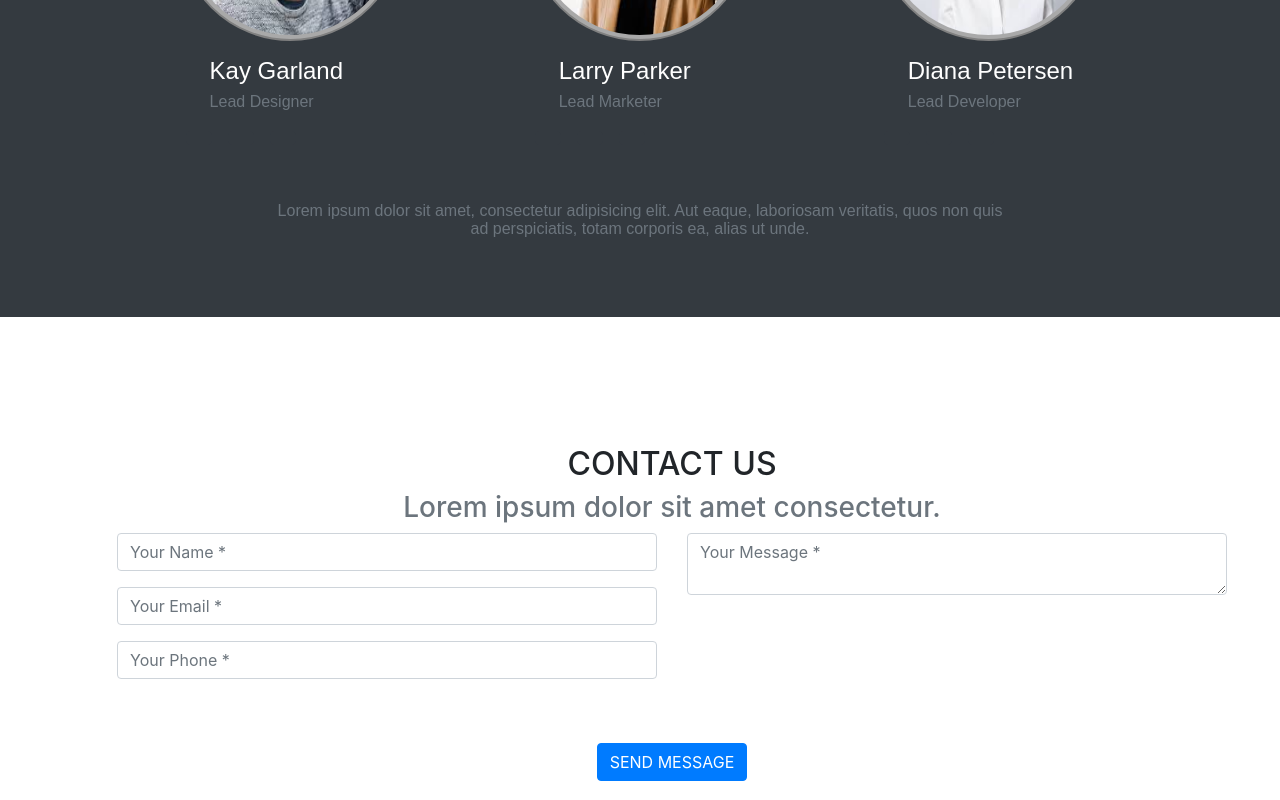
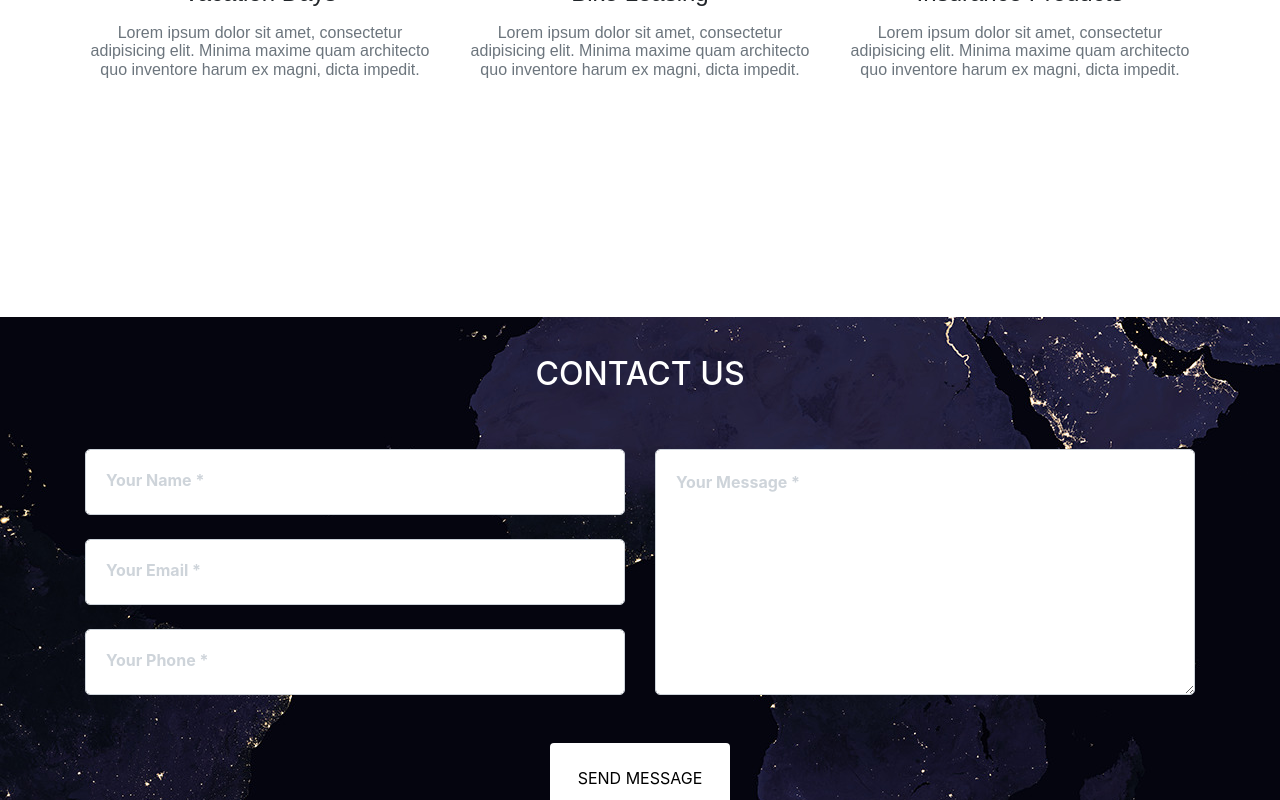
Before and after one commit to robeleph/illustrations_benefits_costs, an Angular app: page / in a window 1280 px wide. Shown: the part 1800-2600 px from the top of the page. Built offline with nearby package versions, Linux system fonts and the light colour scheme; some icons are missing.

Commit message:
minor fixes

```diff
--- a/src/app/about/about.component.css
+++ b/src/app/about/about.component.css
@@ -1,5 +1,4 @@
 html {
-  margin-bottom: 10%;
   padding-bottom: 15%;
   padding-top: 1%;
   color: white;
@@ -9,9 +8,9 @@ section {
   margin-top: 5%;
 }
 img {
-  padding: 0.25rem;
+  padding: 0.45rem;
   background-color: darkgray;
-  border: 2px solid grey;
+  border: 5px solid grey;
   border-radius: 0.25rem;
   max-width: 100%;
   height: auto;
--- a/src/app/about/about.component.html
+++ b/src/app/about/about.component.html
@@ -18,18 +18,17 @@
               alt="..."
             />
             <div style="margin-left: 10%; margin-top: 5%">
-              <h4>Kay Garland</h4>
+              <h4>Stuart Garland</h4>
               <p class="text-muted">Lead Designer</p>
             </div>
-
-            <a class="btn btn-dark btn-social mx-2 text-dark">
-              <i class="fab fa-twitter"></i
+            <a class="btn btn-dark btn-social mx-2">
+              <i class="fab fa-2x fa-twitter"></i
             ></a>
             <a class="btn btn-dark btn-social mx-2"
-              ><i class="fab fa-facebook-f"></i
+              ><i class="fab fa-2x fa-facebook-f"></i
             ></a>
             <a class="btn btn-dark btn-social mx-2"
-              ><i class="fab fa-linkedin-in"></i
+              ><i class="fab fa-2x fa-linkedin-in"></i
             ></a>
           </div>
         </div>
@@ -47,13 +46,13 @@
             </div>
 
             <a class="btn btn-dark btn-social mx-2"
-              ><i class="fab fa-twitter"></i
+              ><i class="fab fa-2x fa-twitter"></i
             ></a>
             <a class="btn btn-dark btn-social mx-2"
-              ><i class="fab fa-facebook-f"></i
+              ><i class="fab fa-2x fa-facebook-f"></i
             ></a>
             <a class="btn btn-dark btn-social mx-2"
-              ><i class="fab fa-linkedin-in"></i
+              ><i class="fab fa-2x fa-linkedin-in"></i
             ></a>
           </div>
         </div>
@@ -71,13 +70,13 @@
             </div>
 
             <a class="btn btn-dark btn-social mx-2"
-              ><i class="fab fa-twitter"></i
+              ><i class="fab fa-2x fa-twitter"></i
             ></a>
             <a class="btn btn-dark btn-social mx-2"
-              ><i class="fab fa-facebook-f"></i
+              ><i class="fab fa-2x fa-facebook-f"></i
             ></a>
             <a class="btn btn-dark btn-social mx-2"
-              ><i class="fab fa-linkedin-in"></i
+              ><i class="fab fa-2x fa-linkedin-in"></i
             ></a>
           </div>
         </div>
--- a/src/app/app.component.html
+++ b/src/app/app.component.html
@@ -1,6 +1,6 @@
 <app-navbar></app-navbar>
 <app-slider></app-slider>
+<app-about></app-about>
 <app-services></app-services>
-<app-about></app-about>
 <app-contact></app-contact>
 <app-footer></app-footer>
--- a/src/app/contact/contact.component.css
+++ b/src/app/contact/contact.component.css
@@ -1,4 +1,68 @@
-section{
-    height: 500px;
-    margin-top: 5%;
-  }
+section#contact {
+  background-color: white;
+  background-image: url("../../assets/world.jpg");
+  background-repeat: no-repeat;
+  background-position: center;
+  height: 600px;
+  padding-top: 3%;
+}
+section#contact .section-heading {
+  color: white;
+}
+section#contact form#contactForm .form-group {
+  margin-bottom: 1.5rem;
+}
+section#contact form#contactForm .form-group input,
+section#contact form#contactForm .form-group textarea {
+  padding: 1.25rem;
+  border-radius: 5px;
+  font-family: "Courier New", Courier, monospace;
+}
+section#contact form#contactForm .form-group input.form-control {
+  height: auto;
+  color: black;
+  background-color: white;
+}
+section#contact form#contactForm .form-group-textarea {
+  height: 100%;
+}
+section#contact form#contactForm .form-group-textarea textarea {
+  height: 100%;
+  min-height: 10rem;
+  background-color: white;
+}
+section#contact form#contactForm p.help-block {
+  margin: 0;
+}
+section#contact form#contactForm .form-control:focus {
+  border-color: #fed136;
+  box-shadow: none;
+}
+section#contact form#contactForm ::-webkit-input-placeholder {
+  font-family: "Montserrat", -apple-system, BlinkMacSystemFont, "Segoe UI",
+    Roboto, "Helvetica Neue", Arial, sans-serif, "Apple Color Emoji",
+    "Segoe UI Emoji", "Segoe UI Symbol", "Noto Color Emoji";
+  font-weight: 700;
+  color: #ced4da;
+}
+section#contact form#contactForm :-moz-placeholder {
+  font-family: "Montserrat", -apple-system, BlinkMacSystemFont, "Segoe UI",
+    Roboto, "Helvetica Neue", Arial, sans-serif, "Apple Color Emoji",
+    "Segoe UI Emoji", "Segoe UI Symbol", "Noto Color Emoji";
+  font-weight: 700;
+  color: #ced4da;
+}
+section#contact form#contactForm ::-moz-placeholder {
+  font-family: "Montserrat", -apple-system, BlinkMacSystemFont, "Segoe UI",
+    Roboto, "Helvetica Neue", Arial, sans-serif, "Apple Color Emoji",
+    "Segoe UI Emoji", "Segoe UI Symbol", "Noto Color Emoji";
+  font-weight: 700;
+  color: #ced4da;
+}
+section#contact form#contactForm :-ms-input-placeholder {
+  font-family: "Montserrat", -apple-system, BlinkMacSystemFont, "Segoe UI",
+    Roboto, "Helvetica Neue", Arial, sans-serif, "Apple Color Emoji",
+    "Segoe UI Emoji", "Segoe UI Symbol", "Noto Color Emoji";
+  font-weight: 700;
+  color: #ced4da;
+}
--- a/src/app/contact/contact.component.html
+++ b/src/app/contact/contact.component.html
@@ -1,35 +1,69 @@
-<section style="margin-left: 5%; margin-top: 5%"id="contact">
+<section class="page-section" id="contact">
   <div class="container">
-        <div class="text-center">
+    <div style="margin-bottom: 5%" class="text-center">
       <h2 class="section-heading text-uppercase">Contact Us</h2>
-            <h3 class="section-subheading text-muted">Lorem ipsum dolor sit amet consectetur.</h3>
     </div>
     <form id="contactForm" name="sentMessage" novalidate="novalidate">
       <div class="row align-items-stretch mb-5">
         <div class="col-md-6">
           <div class="form-group">
-                        <input class="form-control" id="name" type="text" placeholder="Your Name *" required="required" data-validation-required-message="Please enter your name." />
+            <input
+              class="form-control"
+              id="name"
+              type="text"
+              placeholder="Your Name *"
+              required="required"
+              data-validation-required-message="Please enter your name."
+            />
             <p class="help-block text-danger"></p>
           </div>
           <div class="form-group">
-                        <input class="form-control" id="email" type="email" placeholder="Your Email *" required="required" data-validation-required-message="Please enter your email address." />
+            <input
+              class="form-control"
+              id="email"
+              type="email"
+              placeholder="Your Email *"
+              required="required"
+              data-validation-required-message="Please enter your email address."
+            />
             <p class="help-block text-danger"></p>
           </div>
           <div class="form-group mb-md-0">
-                        <input class="form-control" id="phone" type="tel" placeholder="Your Phone *" required="required" data-validation-required-message="Please enter your phone number." />
+            <input
+              class="form-control"
+              id="phone"
+              type="tel"
+              placeholder="Your Phone *"
+              required="required"
+              data-validation-required-message="Please enter your phone number."
+            />
             <p class="help-block text-danger"></p>
           </div>
         </div>
         <div class="col-md-6">
           <div class="form-group form-group-textarea mb-md-0">
-                        <textarea class="form-control" id="message" placeholder="Your Message *" required="required" data-validation-required-message="Please enter a message."></textarea>
+            <textarea
+              class="form-control"
+              id="message"
+              placeholder="Your Message *"
+              required="required"
+              data-validation-required-message="Please enter a message."
+            ></textarea>
             <p class="help-block text-danger"></p>
           </div>
         </div>
       </div>
       <div class="text-center">
         <div id="success"></div>
-                <button class="btn btn-primary btn-xl text-uppercase" id="sendMessageButton" type="submit">Send Message</button>
+        <button
+          id="submit"
+          style="background-color: white; color: black; height: 70px; width: 180px;"
+          class="btn btn-xl text-uppercase"
+          id="sendMessageButton"
+          type="submit"
+        >
+          Send Message
+        </button>
       </div>
     </form>
   </div>
--- a/src/app/footer/footer.component.css
+++ b/src/app/footer/footer.component.css
@@ -1,3 +1,3 @@
 footer{
-    color: white;
+    color: black;
 }
--- a/src/app/footer/footer.component.html
+++ b/src/app/footer/footer.component.html
@@ -1,4 +1,4 @@
-<footer class="footer py-4 bg-dark" style="margin-top: 5%">
+<footer class="footer py-4 bg-light">
   <div class="container">
     <div class="row align-items-center">
       <div class="col-lg-4 text-lg-left">
@@ -6,16 +6,16 @@
       </div>
       <div class="col-lg-4 my-3 my-lg-0">
         <a class="btn btn-dark btn-social mx-2" href="#!"
-          ><i class="fab fa-twitter"></i
+          ><i class="fab fa-2x fa-twitter"></i
         ></a>
         <a class="btn btn-dark btn-social mx-2" href="#!"
-          ><i class="fab fa-facebook-f"></i
+          ><i class="fab fa-2x fa-facebook-f"></i
         ></a>
         <a class="btn btn-dark btn-social mx-2" href="#!"
-          ><i class="fab fa-linkedin-in"></i
+          ><i class="fab fa-2x fa-linkedin-in"></i
         ></a>
       </div>
-      <div style="color: white;" class="col-lg-4 text-lg">
+      <div style="color: white" class="col-lg-4 text-lg">
         <a class="mr-3" href="#!">Privacy Policy</a>
         <a href="#!">Terms of Use</a>
       </div>
```
Also changed, not shown: src/assets/world.jpg (added). Lines whose indentation alone changed are shown as unchanged.
